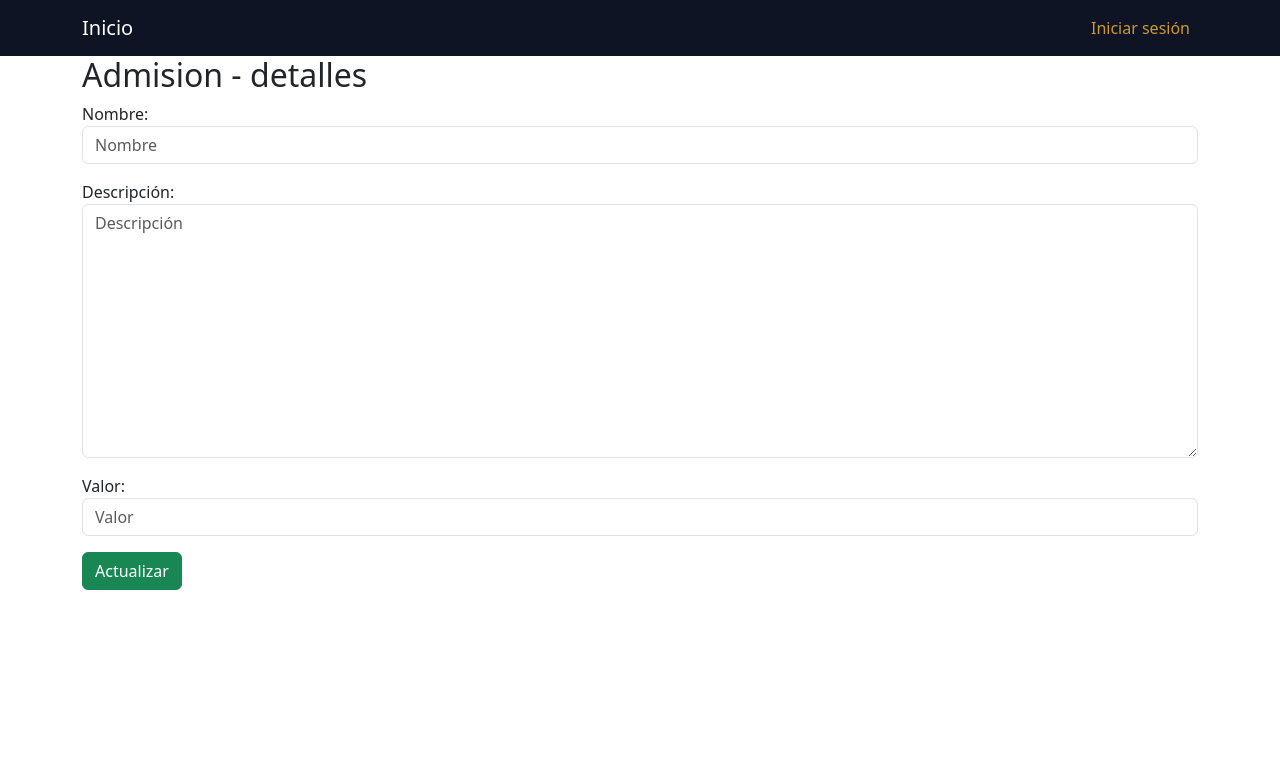
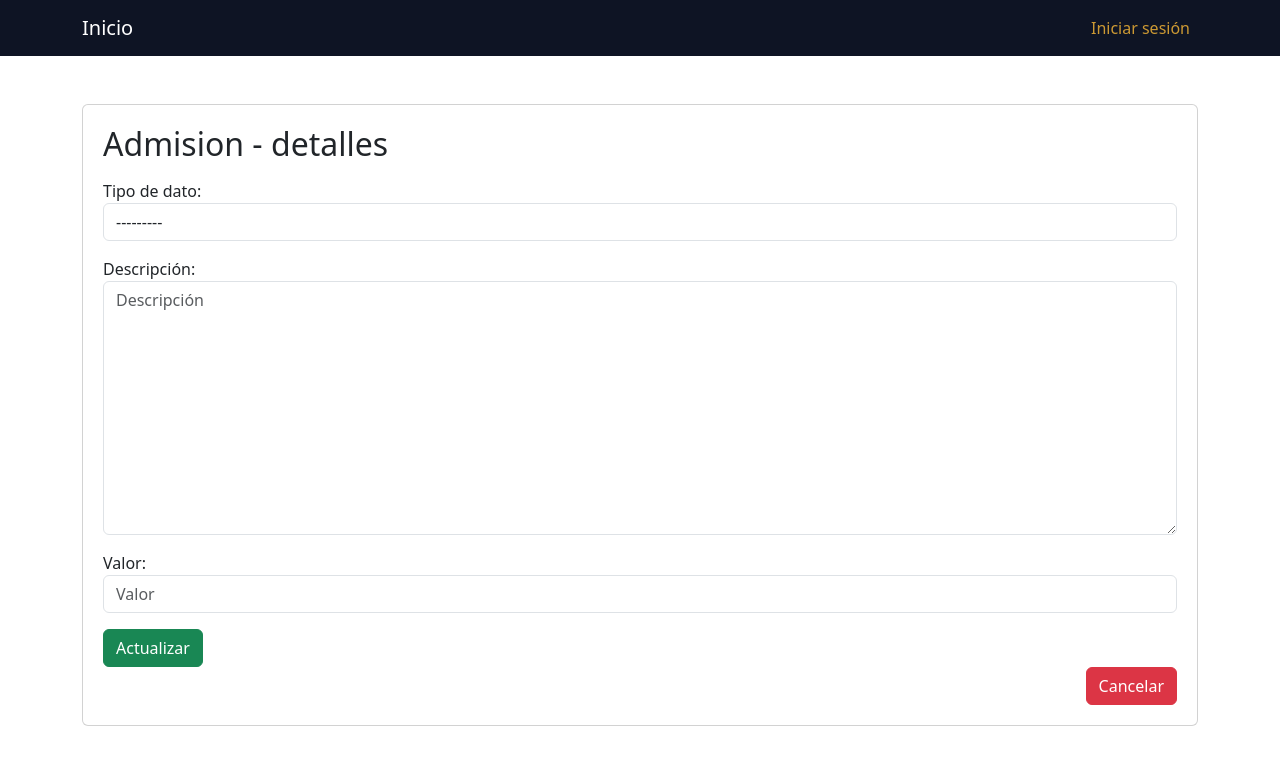
Before and after one commit to pablomonterof1/gestionposgrado, a Django app: template programaacademico/templates/admision_detail.html in a window 1280 px wide. Shown: the top 773 px of the page. Run offline with Django 5.2, Linux system fonts and the light colour scheme; the template is opened without the code that fills it: values that come from a table or form of the project are taken from there, others are empty; some libraries are stand-ins or nearby versions.

Commit message:
07072025Pablo

```diff
--- a/aulavirtual/templates/aulavirtual_estudiante.html
+++ b/aulavirtual/templates/aulavirtual_estudiante.html
@@ -20,7 +20,7 @@
                         <div class="nav-divider"></div>
                         <li class="nav-item">
                             <a class="nav-link fs-5" aria-current="page" href="#" style="color: white !important;">
-                                Menú
+                                RAE
                             </a>
                         </li>
                         <div class="nav-divider"></div>
--- a/programaacademico/admin.py
+++ b/programaacademico/admin.py
@@ -5,7 +5,7 @@ from .models import Admision, DisenoCurricular, Titulacion
 
 class admisionAdmin(admin.ModelAdmin):
     readonly_fields = ('created',)
-    list_display = ('nombre', 'descripcion', 'valor', 'created', 'programadeposgrado')
+    list_display = ('tipodedato', 'descripcion', 'valor', 'created', 'programadeposgrado')
 
 admin.site.register(Admision, admisionAdmin)
 
--- a/programaacademico/forms.py
+++ b/programaacademico/forms.py
@@ -4,17 +4,19 @@ from .models import Admision, DisenoCurricular, Titulacion
 class AdmisionForm(forms.ModelForm):
     class Meta:
         model = Admision
-        fields = ['nombre', 'descripcion', 'valor']
+        fields = ['tipodedato', 'descripcion', 'valor']
 
         widgets = {
-            'nombre': forms.TextInput(attrs={'class': 'form-control', 'placeholder': 'Nombre'}),
+
+            'tipodedato': forms.Select(attrs={'class': 'form-control', 'placeholder': 'Tipo de dato'}),
             'descripcion': forms.Textarea(attrs={'class': 'form-control', 'placeholder': 'Descripción'}),
             'valor': forms.NumberInput(attrs={'class': 'form-control', 'placeholder': 'Valor'}),
 
 
         }
         labels = {
-            'nombre': 'Nombre',
+
+            'tipodedato': 'Tipo de dato',
             'descripcion': 'Descripción',
             'valor': 'Valor',
 
--- a/programaacademico/models.py
+++ b/programaacademico/models.py
@@ -5,16 +5,16 @@ from programasposgrado.models import ProgramaPosgrado
 
 
 class Admision(models.Model):
-    nombre = models.CharField(max_length=200)
-    descripcion = models.TextField(blank=True)
-    valor = models.DecimalField(
-        max_digits=10, decimal_places=2, blank=True, null=True)
+    tipodedato = models.IntegerField(choices=[(1, 'Incritos'), (
+        2, 'Matriculados'),])
+    descripcion = models.TextField(blank=True, null=True)
+    valor = models.IntegerField( blank=True, null=True)
     created = models.DateField(auto_now_add=True)
     programadeposgrado = models.ForeignKey(
         ProgramaPosgrado, on_delete=models.CASCADE, related_name='programadeposgrado')
 
     def __str__(self):
-        return self.nombre + ' - ' + self.descripcion + ' - ' + str(self.valor) + ' - ' + str(self.created) + ' - ' + str(self.programadeposgrado)
+        return self.get_tipodedato_display() + ' - ' + self.descripcion + ' - ' + str(self.valor) + ' - ' + str(self.created) + ' - ' + str(self.programadeposgrado)
 
 
 class DisenoCurricular(models.Model):
--- a/programaacademico/templates/admision_detail.html
+++ b/programaacademico/templates/admision_detail.html
@@ -2,7 +2,9 @@
 
 {% block content %}
 
-<main class="container">
+<main class="container py-5">
+
+    <section class="card" style="padding: 20px;">
 
         <h2>Admision - detalles</h2>
         <h3>{{admision.nombre}}</h3>
@@ -16,10 +18,15 @@
         </form>
 
 
-    <div style="text-align: right;"  >
+        <div style="text-align: right;">
+
+            <a class="btn btn-danger" href="{% url 'admision' admision.programadeposgrado.id %}">Cancelar</a>
+
+        </div>
+
+    </section>
 
 
-    </div>
 
 </main>
 
--- a/programaacademico/views.py
+++ b/programaacademico/views.py
@@ -24,10 +24,10 @@ def admision(request, programa_id):
     modalidadnombre = Modalidad.objects.get(id=modalidad)
 
     # Gráfico de admisiones
-    df = pd.DataFrame(list(admision_list.values('nombre', 'valor')))
+    df = pd.DataFrame(list(admision_list.values('tipodedato', 'valor')))
     if not df.empty:
-        fig = px.bar(df, x='nombre', y='valor', title='Valores de Admisión',
-                     labels={'nombre': 'Nombre', 'valor': 'Valor'}, color='valor')
+        fig = px.bar(df, x='tipodedato', y='valor', title='Valores de Admisión',
+                     labels={'tipodedato': 'Admisión', 'valor': 'Valor'}, color='valor')
         grafico_html = fig.to_html(full_html=False)
     else:
         grafico_html = "<p>No hay datos disponibles para mostrar el gráfico.</p>"
--- a/rae/templates/reactivos_modulo.html
+++ b/rae/templates/reactivos_modulo.html
@@ -78,7 +78,7 @@
                         <div class="d-flex gap-2">
                             {% if reactivo.estado == 1 %}
                             <a href="{% url 'reactivosmc_update' reactivo.id %}" class="btn btn-sm
-                            btn-warning">Editar</a>
+                            btn-warning">✎</a>
                             {% endif %}
                             {% if tiene_permiso_edision %}
                             <a class="btn btn-success" href="{% url 'reactivosmc_validate' reactivo.id %}"> Validar </a>
@@ -88,7 +88,7 @@
                                 method="POST" class="form-borrar">
                                 {% csrf_token %}
                                 <button type="button" class="btn btn-danger"
-                                    onclick="confirmarBorrado('{{ reactivo.id }}')">Borrar</button>
+                                    onclick="confirmarBorrado('{{ reactivo.id }}')">🗑</button>
                             </form>
                              {% endif %}
 
```
Also changed, not shown: programaacademico/templates/admision.html (+24 -8 lines), rae/templates/rae_programaposgrado.html (added, +19 -0 lines), rae/templates/reactivos.html (+18 -0 lines), rae/views.py (+20 -1 lines), programaacademico/migrations/0007_admision_tipodedato_alter_admision_descripcion.py (added), programaacademico/migrations/0008_alter_admision_valor.py (added), programaacademico/migrations/0009_remove_admision_nombre.py (added). Lines whose indentation alone changed are shown as unchanged.
